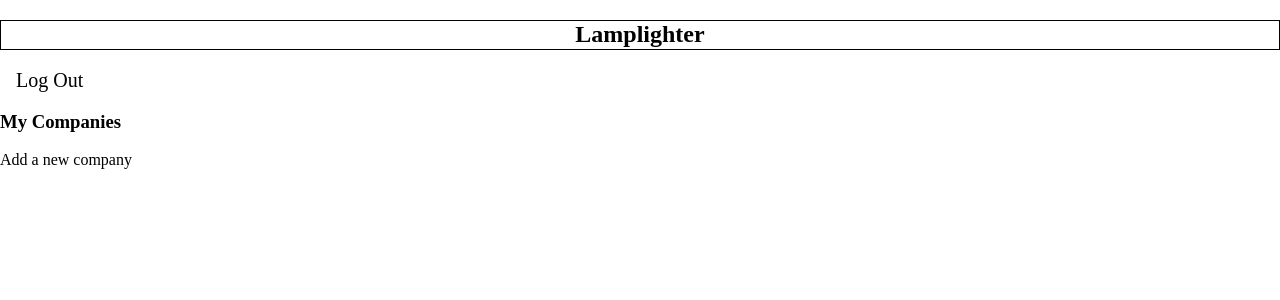
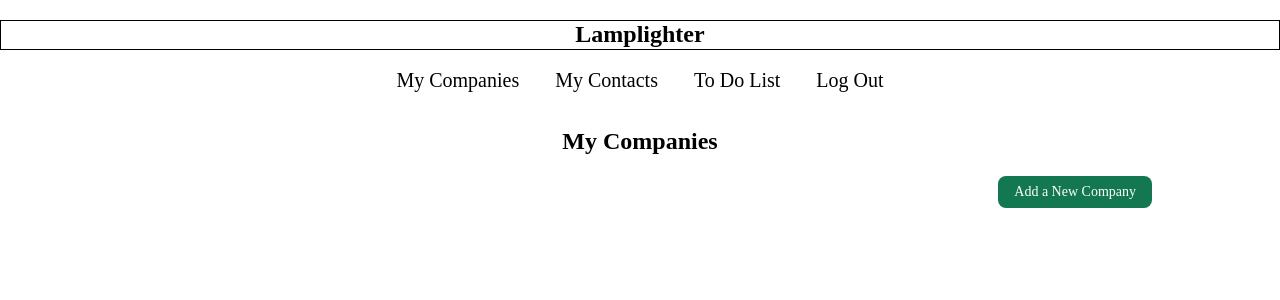
Before and after one commit to scarter13/Lamplighter, a Django app: page /lamp/companies/ in a window 1280 px wide. Shown: the top 300 px of the page. Run offline with Django 3.2, Linux system fonts and the light colour scheme; the visitor is signed in with stand-in values (Sample User, id 1); data that the repository does not hold is empty; parts of the project's set-up code (start-up, migrations or seed data) failed here and were passed over.

Commit message:
improved nav bar and started on add company

```diff
--- a/templates/base.html
+++ b/templates/base.html
@@ -9,13 +9,20 @@
 </head>
 <body>
     <div>
+        <nav>
             <h2 class="tc ba black">Lamplighter</h2>
+            <div class="tc pb3">
                 {% if user.is_authenticated %}
+                    <a class="link dim black f6 f4-ns dib mr3 ml3" href="{% url 'my_companies' %}" title="Companies">My Companies</a>
+                    <a class="link dim black f6 f4-ns dib mr3 ml3" href=# title="Contacts">My Contacts</a>
+                    <a class="link dim black f6 f4-ns dib mr3 ml3" href="{% url 'my_companies' %}" title="To-Do">To Do List</a>
                     <a class="link dim black f6 f4-ns dib mr3 ml3" href="{% url 'auth_logout' %}" title="Logout">Log Out</a>
                 {% else %}
                     <a class="link dim black f6 f4-ns dib mr3 ml3" href="{% url 'auth_login' %}" title="Login">Log In</a>
                     <a class="link dim black f6 f4-ns dib mr3 ml3" href="{% url 'registration_register' %}" title="CreateAccount">Sign Up</a>
                 {% endif %}
+            </div>
+        </nav>
         {% block content %}
         {% endblock %}
     </div>
--- a/templates/lamp/my_companies.html
+++ b/templates/lamp/my_companies.html
@@ -3,10 +3,10 @@
 {% block content %}
 
 <div>
-    <h3>My Companies</h3>
+    <h2 class="tc">My Companies</h2>
 </div>
 
-<p>Add a new company</p>
+<p class="tr mr6"><a class="f6 link dim br3 ph3 pv2 mb2 dib white bg-dark-green" href="{% url 'add_company' %}" title="Add-Company">Add a New Company</a></p>
 
     {% for company in companies %}
         <div>
```
Lines whose indentation alone changed are shown as unchanged.
